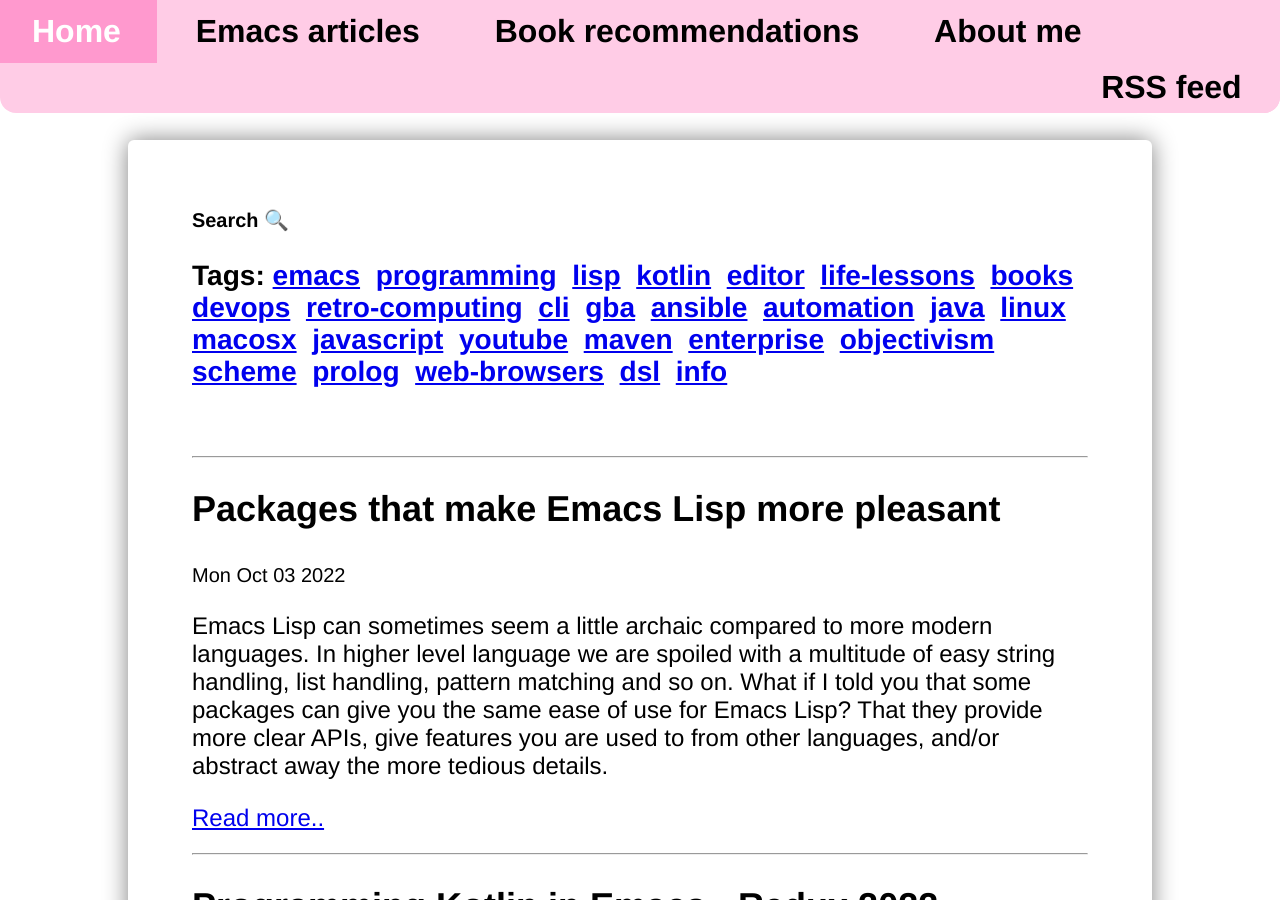
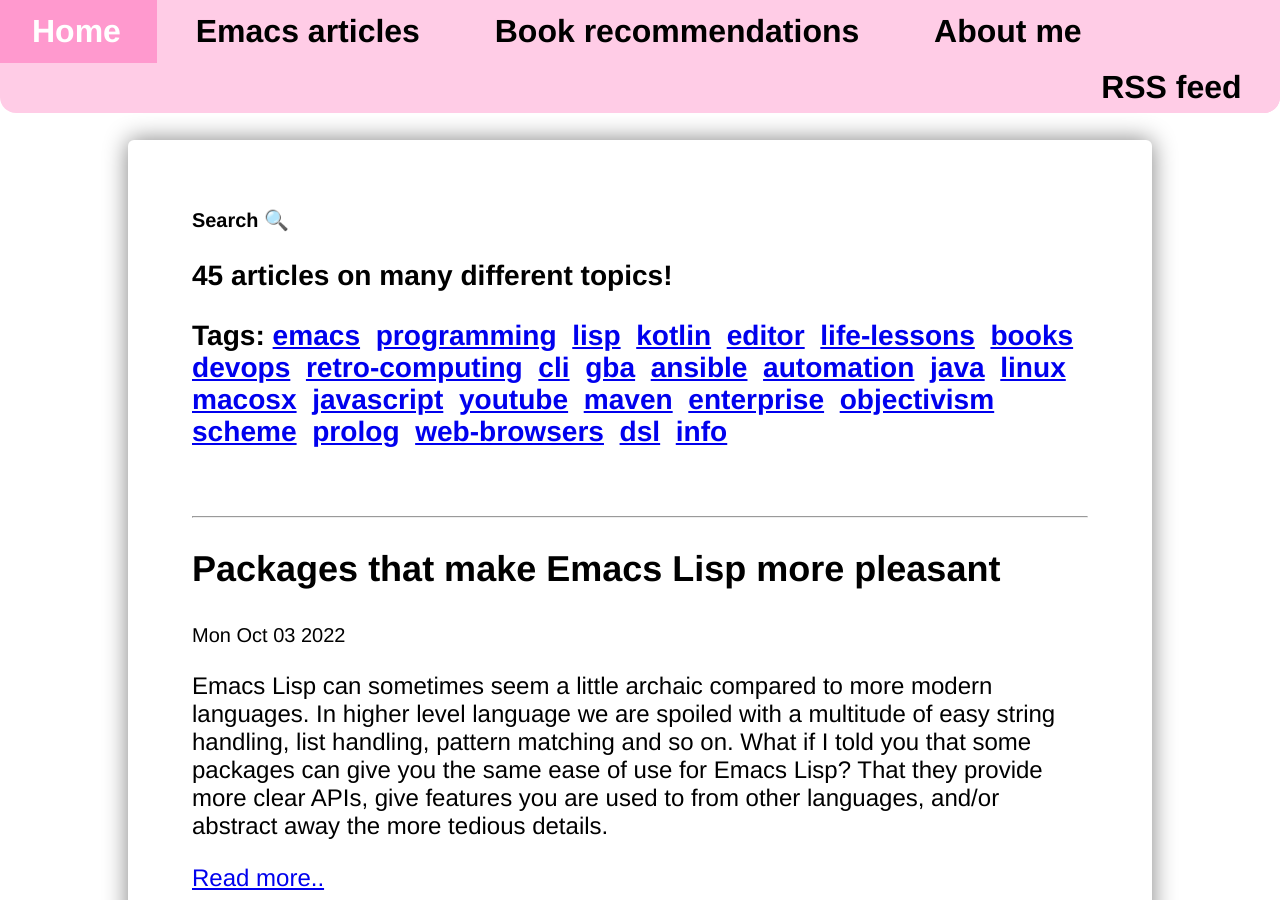
Before and after one commit to themkat/themkat.github.io, a Jekyll site: the page built from index.html, in a window 1280 px wide and 900 px high, scrolled down 378 px. Built offline with Jekyll 4.4.1, drawn with Linux system fonts in a browser that asks for light colours; nearby versions of some CDN libraries; the list of posts is cut into pages by our own code; comment, search, counter and statistics services are not loaded.

Commit message:
[SKIP] Number of articles counter at front page

```diff
--- a/index.html
+++ b/index.html
@@ -2,6 +2,8 @@
 layout: default
 tab: home
 ---
+
+<h3>{{ site.posts | size }} articles on many different topics!</h3>
 
 <!-- collecting all tags to make links to tag pages.
    Wish I could make it  in a more functional style :( I miss you map, filter and friends :( -->
```
